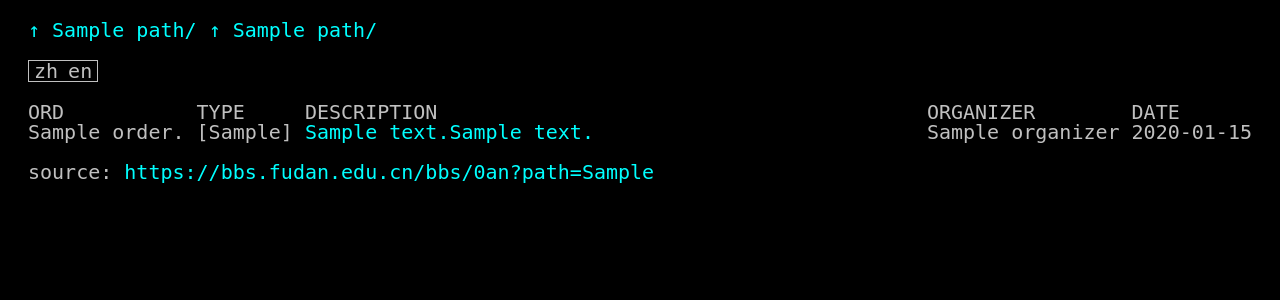
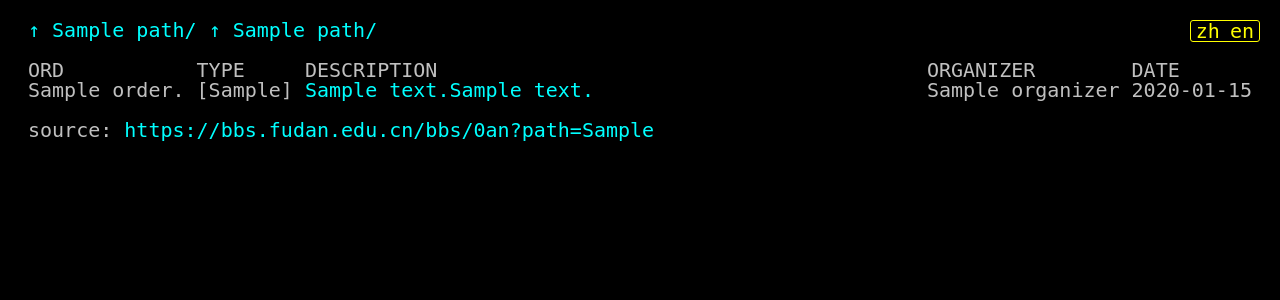
Before and after one commit to michael-lazar/ascii-server, a Django app: template ascii/templates/fudan/bbs_menu.html in a window 1280 px wide. Shown: the top 300 px of the page. Run offline with Django 4.2, Linux system fonts and the light colour scheme; tables that the repository leaves empty hold one stand-in row (values such as "Sample post"); the template is opened without the code that fills it: values that come from a table or form of the project are taken from there, most other values are stand-ins (such as "Sample title", 1, 10 or a date in 2020); some web fonts are replaced.

Commit message:
Style tweaks

```diff
--- a/ascii/fudan/ansi.py
+++ b/ascii/fudan/ansi.py
@@ -12,7 +12,7 @@ from stransi.color import ColorRole
 _logger = logging.getLogger(__name__)
 
 
-DRAWING_CHARACTERS = "─│├┤╭╮╯╰"
+DRAWING_CHARACTERS = "─━│┃├┤╝╭╮╯╰"
 
 
 class ANSIParser:
--- a/ascii/static/styles/fundan.css
+++ b/ascii/static/styles/fundan.css
@@ -76,15 +76,21 @@ body {
 
 .bbs-document {
     white-space: pre;
-    margin: 1ch auto;
+    margin: 1em auto;
 }
 
 .bbs-lang-toggle {
     display: inline-flex;
-    color: var(--c7);
+    position: fixed;
+    top: 0;
+    right: 1em;
+    color: var(--c11);
     cursor: pointer;
     margin-top: 1em;
-    border: 1px solid;
+    border: 1px solid var(--c11);
+    border-radius: 3px;
+    background-color: var(--c0);
+    z-index: 1000;
 }
 
 .bbs-lang-toggle .lang-option {
@@ -93,6 +99,6 @@ body {
 }
 
 .bbs-lang-toggle .lang-option.active {
-    background-color: var(--c7);
+    background-color: var(--c11);
     color: var(--c0);
 }
--- a/ascii/templates/fudan/bbs_document.html
+++ b/ascii/templates/fudan/bbs_document.html
@@ -21,8 +21,8 @@
   <div class="bbs-nav">
     {% for parent in parents %}
       <div>
-        <a class="text-zh {% if zh %}active{% endif %}" href="{{ parent.menu.bbs_url }}?lang=zh">↑ {{ parent.menu.path }}/</a>
-        <a class="text-en {% if en %}active{% endif %}" href="{{ parent.menu.bbs_url }}?lang=en">↑ {{ parent.menu.path }}/</a>
+        <a class="text-zh {% if en %}hidden{% endif %}" href="{{ parent.menu.bbs_url }}?lang=zh">↑ {{ parent.menu.path }}/</a>
+        <a class="text-en {% if zh %}hidden{% endif %}" href="{{ parent.menu.bbs_url }}?lang=en">↑ {{ parent.menu.path }}/</a>
       </div>
     {% endfor %}
   </div>
--- a/ascii/templates/fudan/bbs_menu.html
+++ b/ascii/templates/fudan/bbs_menu.html
@@ -24,6 +24,8 @@
         <a class="text-zh {% if en %}hidden{% endif %}" href="{{ parent.menu.bbs_url }}?lang=zh">↑ {{ parent.menu.path }}/</a>
         <a class="text-en {% if zh %}hidden{% endif %}" href="{{ parent.menu.bbs_url }}?lang=en">↑ {{ parent.menu.path }}/</a>
       </div>
+    {% empty %}
+      <br>
     {% endfor %}
   </div>
   <div class="bbs-lang-toggle"><span id="lang-zh" class="lang-option {% if zh %}active{% endif %}">zh</span><span id="lang-en" class="lang-option {% if en %}active{% endif %}">en</span></div>
```
